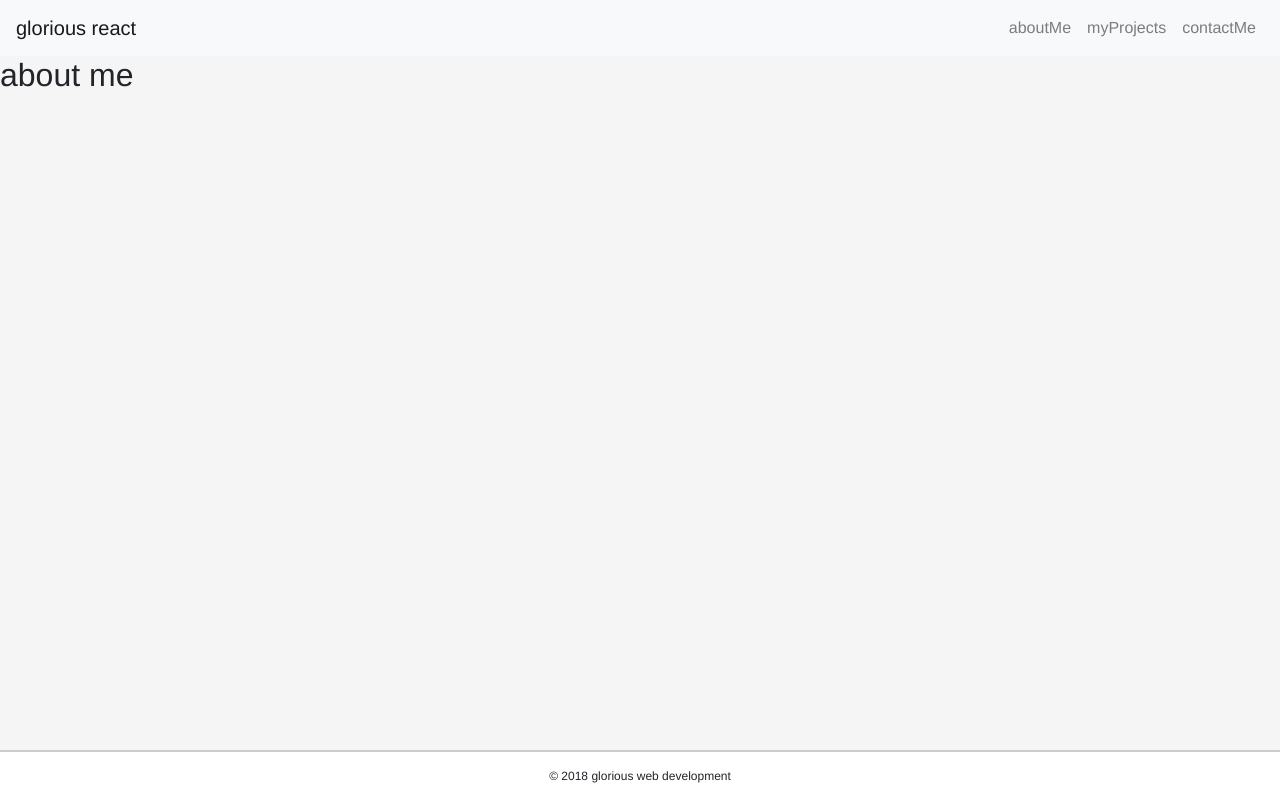
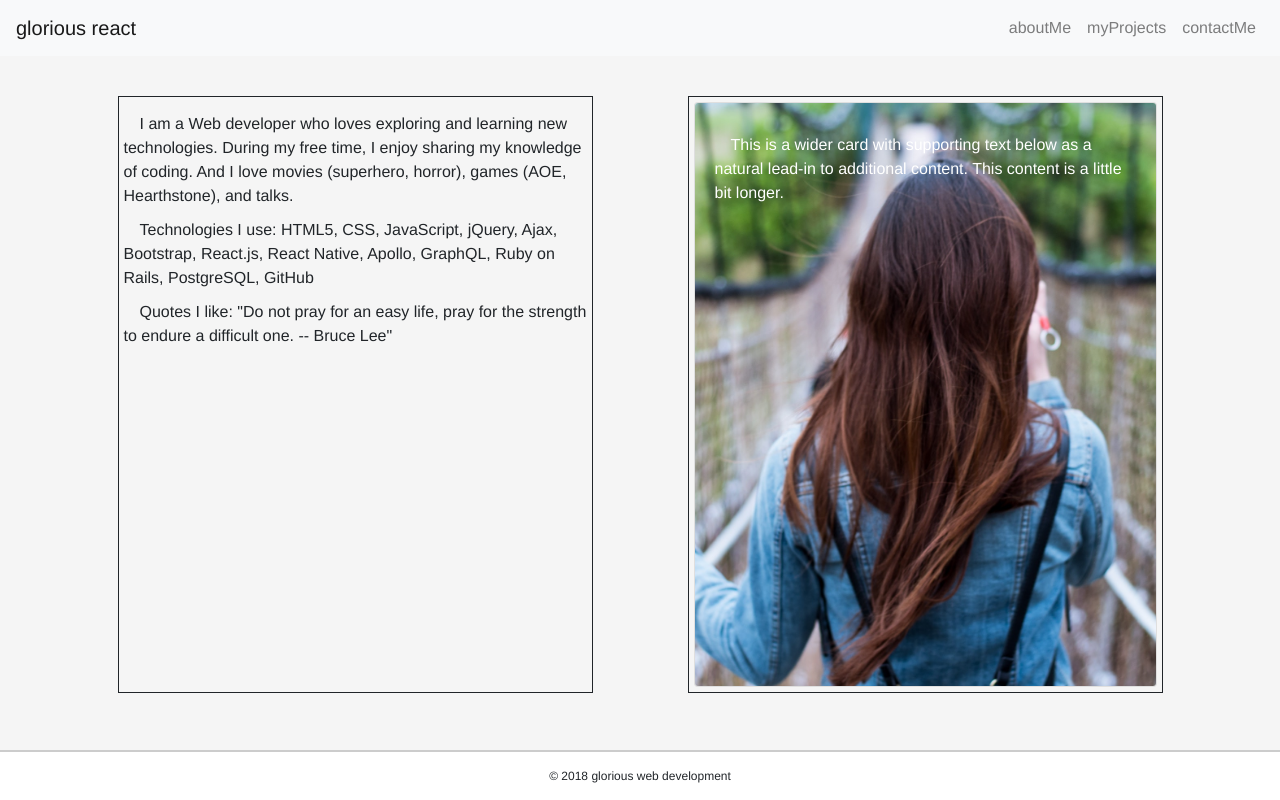
Before and after one commit to gloriading/profile-react, a React (Create React App) app: page /about in a window 1280 px wide. Built offline with nearby package versions, Linux system fonts and the light colour scheme.

Commit message:
Add react-icons
experimenting

```diff
--- a/package.json
+++ b/package.json
@@ -6,6 +6,7 @@
     "bootstrap": "^4.1.3",
     "react": "^16.4.2",
     "react-dom": "^16.4.2",
+    "react-icons": "^3.0.5",
     "react-router": "^4.3.1",
     "react-router-dom": "^4.3.1",
     "react-scripts": "1.1.4",
--- a/src/App.css
+++ b/src/App.css
@@ -41,6 +41,25 @@ p {
   transform: rotate(90deg);
 }
 
+/* about */
+.row {
+ height: 70vh;
+ margin-top: 5vh;
+}
+.column {
+  margin: 0 auto;
+  border: 1px solid;
+  padding: 5px;
+  overflow: scroll;
+}
+.column p {
+  text-indent: 1em;
+  margin-top: 10px;
+  line-height: 1.5;
+}
+
+
+
 
 /* footer */
 
--- a/src/components/AboutMe.js
+++ b/src/components/AboutMe.js
@@ -1,5 +1,13 @@
 import React, { Component } from 'react';
-
+import {
+  Container,
+  Row,
+  Col,
+  Card,
+  CardImgOverlay,
+  CardText,
+  CardImg } from 'reactstrap';
+// import FaBeer from 'react-icons/lib/fa/beer';
 
 export default class AboutMe extends Component {
 
@@ -7,7 +15,32 @@ export default class AboutMe extends Component {
   render(){
     return(
       <div className="about-container">
-        <h2>about me</h2>
+        <Container>
+          <Row className="row">
+            <Col xs="5" className="column">
+              <p>
+                I am a Web developer who loves exploring and learning new technologies. During my free time, I enjoy sharing my knowledge of coding. And I love movies (superhero, horror), games (AOE, Hearthstone), and talks.
+              </p>
+              <p>
+                Technologies I use: HTML5, CSS, JavaScript, jQuery, Ajax, Bootstrap, React.js, React Native, Apollo, GraphQL, Ruby on Rails, PostgreSQL, GitHub
+              </p>
+              <p>
+                Quotes I like: "Do not pray for an easy life, pray for the strength to endure a difficult one.  -- Bruce Lee"
+              </p>
+            </Col>
+            <Col xs="5" className="column">
+              <Card inverse>
+                <CardImg width="100%" height="100%" src={require('../images/person.jpg')} alt="a girl" />
+                <CardImgOverlay>
+                  <CardText>
+                    This is a wider card with supporting text below as a natural lead-in to additional content. This content is a little bit longer.
+                    {/* <FaBeer /> */}
+                  </CardText>
+                </CardImgOverlay>
+              </Card>
+            </Col>
+          </Row>
+        </Container>
       </div>
     )
   }
```
Also changed, not shown: src/images/person.jpg (added), 1 other file (tests, documents, lock files or other folders).
